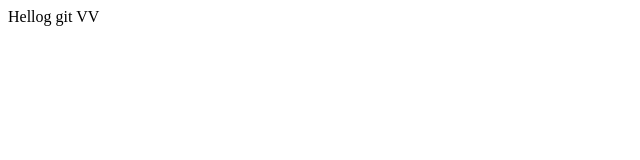
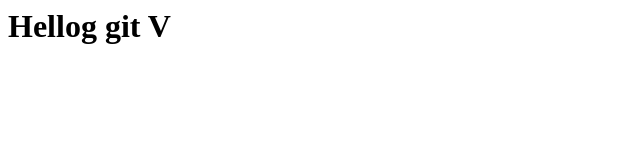
Before and after one commit to pktoto/collaboration, a plain HTML site: page index.html in a window 1280 px wide. Shown: the whole page, without its empty margins (0-640 px from the left). Drawn offline with Linux system fonts and the light colour scheme.

Commit message:
add <h1>

```diff
--- a/index.html
+++ b/index.html
@@ -1,5 +1,5 @@
 <html>
 	<body>
-	Hellog git VV
+		<h1>Hellog git V</h1>
 	</body>
 </html>
```
